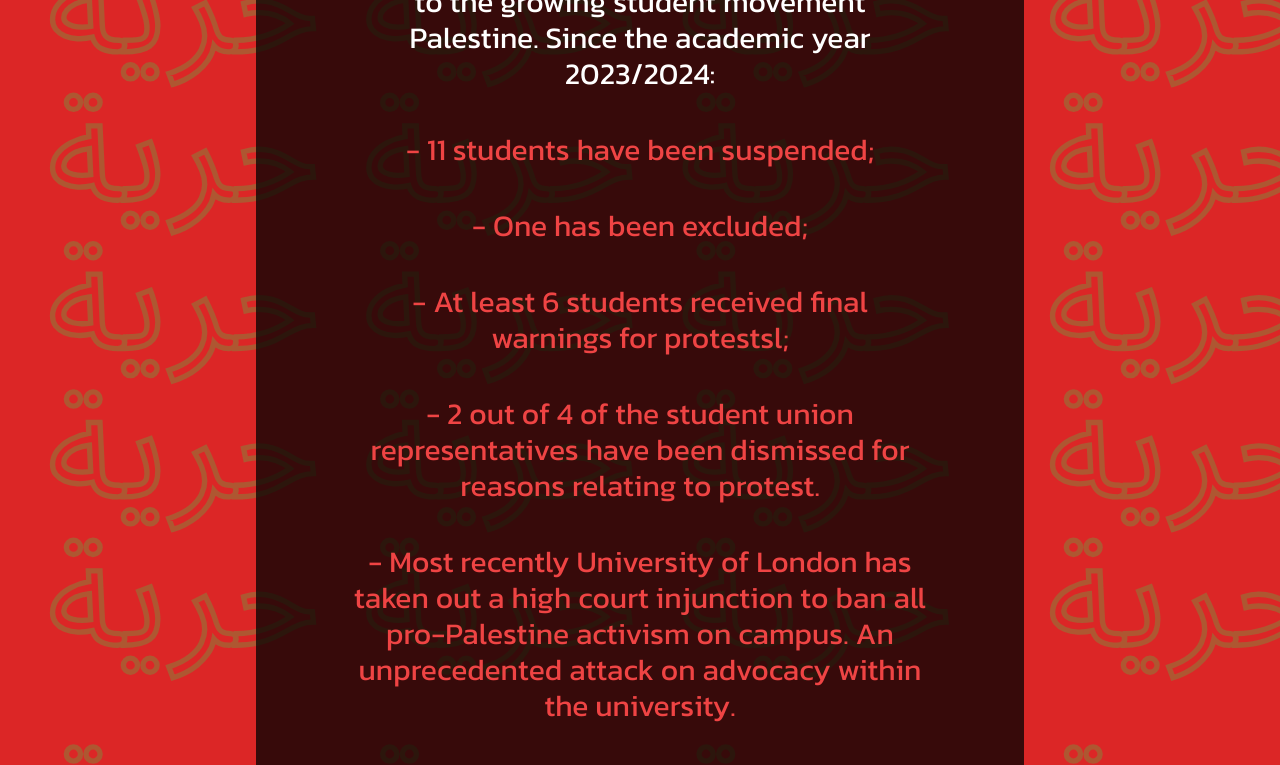
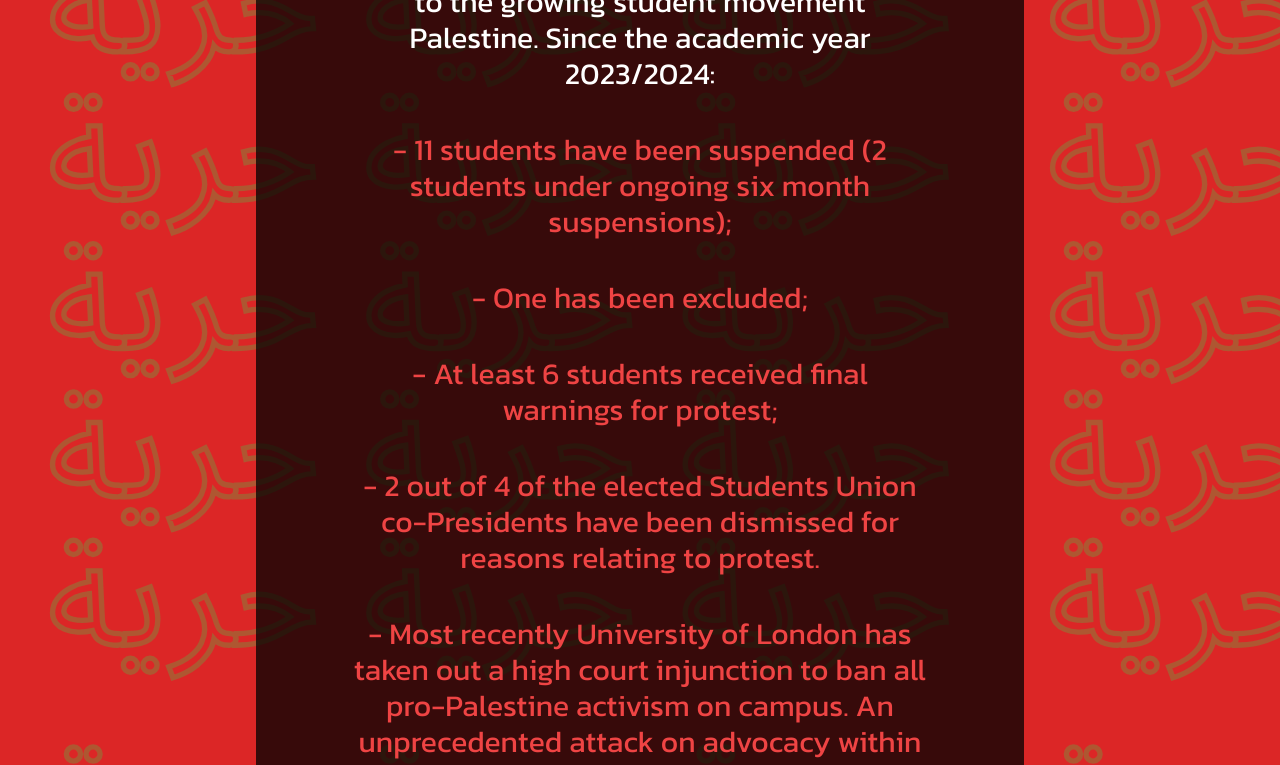
Before and after one commit to adilkhan49/soas-liberated-zone, a React (Vite) app in the folder frontend/: page /democratiseeducation in a window 1280 px wide. Shown: the part 1800-2565 px from the top of the page. Built offline with nearby package versions, Linux system fonts and the light colour scheme; sample sign-in values are in the browser's storage; a web font is replaced by a local one.

Commit message:
democratise education typos

```diff
--- a/frontend/src/routes/democratiseeducation.jsx
+++ b/frontend/src/routes/democratiseeducation.jsx
@@ -56,16 +56,16 @@ function DemocratiseEducation () {
           In the last few years SOAS management has steadily been creating an increasingly repressive environment at the university for both students and workers. Nevertheless the academic year of 23/24 has seen new heights of authoritarian crackdown with a truly alarming response to the growing student movement Palestine. Since the academic year 2023/2024:
         </div>
         <div class="pb-10 text-red-500">
-          - 11 students have been suspended;
+          - 11 students have been suspended (2 students under ongoing six month suspensions);
         </div>
         <div class="pb-10 text-red-500">
           - One has been excluded;
         </div>
         <div class="pb-10 text-red-500">
-          - At least 6 students received final warnings for protestsl;
+          - At least 6 students received final warnings for protest;
         </div>
         <div class="pb-10 text-red-500">
-          - 2 out of 4 of the student union representatives have been dismissed for reasons relating to protest.
+          - 2 out of 4 of the elected Students Union co-Presidents have been dismissed for reasons relating to protest.
         </div>
         <div class="pb-10 text-red-500">
           - Most recently University of London has taken out a high court injunction to ban all pro-Palestine activism on campus. An unprecedented attack on advocacy within the university.
@@ -104,7 +104,7 @@ function DemocratiseEducation () {
           </span>
           </div>
           <div><span class=" text-3xl sm:text-5xl text-red-800">▼ </span><span class="font-outline-1-red-800 sm:font-outline-2-red-800 lg:font-outline-3-red-800">
-            Drop the ongoing suspensions six month suspensions against Haya and Tara
+            Drop the ongoing six month suspensions against Haya and Tara
             </span>
           </div>
           <div><span class=" text-3xl sm:text-5xl text-red-800">▼ </span><span class="font-outline-1-red-800 sm:font-outline-2-red-800 lg:font-outline-3-red-800">
```
